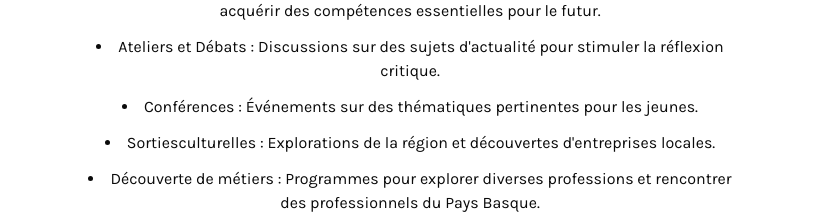
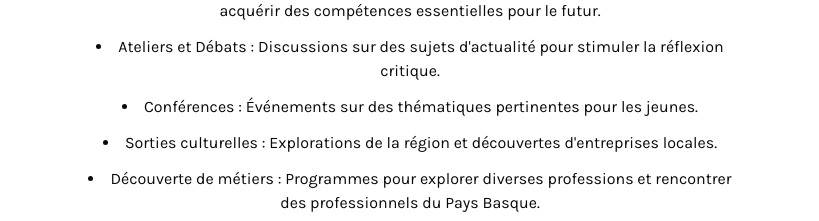
Before and after one commit to clemencefrz/cours-geroa, a Next.js app: page /about in a window 1280 px wide. Shown: the part 2940-3161 px from the top of the page, without its empty margins (230-1049 px from the left). Built offline with nearby package versions, Linux system fonts and the light colour scheme.

Commit message:
reviex Damien

```diff
--- a/app/about/component/About.tsx
+++ b/app/about/component/About.tsx
@@ -93,7 +93,7 @@ Depuis mes années en prépa, je donne régulièrement des cours particuliers à
           <div className="text-center">
             <h3 className="text-2xl font-semibold text-brandTwo mb-4">{`Faciliter l'accès à une formation de qualité`}</h3>
             <p className="text-lg leading-relaxed max-w-3xl mx-auto">
-              {`Chez Geroa, on souhaite faciliter l'accès à une formation de qualité dans le Pays Basque, tout en favorisant l'épanouissement personnel et le développement de l'esprit critique des élèves et jeunes adultes. Nous croyons fermement que chaque étudiant mérite un accompagnement personnalisé et possède les ressources en lui pour comprendre les défis académiques et une confiance renforcée pour atteindre ses objectifs.`}
+              {`Chez Geroa, on souhaite faciliter l'accès à une formation de qualité dans le Pays Basque, tout en favorisant l'épanouissement personnel et le développement de l'esprit critique des élèves et jeunes adultes. Nous croyons fermement que chaque étudiant mérite un accompagnement personnalisé et possède les ressources en lui et la confiance dont il a besoin pour atteindre ses objectifs.`}
             </p>
           </div>
 
@@ -111,7 +111,7 @@ Depuis mes années en prépa, je donne régulièrement des cours particuliers à
               <li>{` Soutien scolaire et activités pratiques :   Cours de soutien scolaire et ateliers pour acquérir des compétences essentielles pour le futur.`}</li>
               <li>{` Ateliers et Débats :   Discussions sur des sujets d'actualité pour stimuler la réflexion critique.`}</li>
               <li>{` Conférences :   Événements sur des thématiques pertinentes pour les jeunes.`}</li>
-              <li>{` Sortiesculturelles :   Explorations de la région et découvertes d'entreprises locales.`}</li>
+              <li>{` Sorties culturelles :   Explorations de la région et découvertes d'entreprises locales.`}</li>
               <li>{` Découverte de métiers :   Programmes pour explorer diverses professions et rencontrer des professionnels du Pays Basque.`}</li>
             </ul>
           </div>
@@ -138,7 +138,7 @@ Depuis mes années en prépa, je donne régulièrement des cours particuliers à
                 >
                   Biltoki
                 </a>
-                pour leurs halles.
+                {` pour leurs halles.`}
               </li>
               <li>{` Garantir une approche locale :   Chaque établissement sera dirigé par des personnes profondément ancrées dans leur communauté locale.`}</li>
               <li>{` Assurer l'Indépendance et l'Alignement :   Maintenir l'indépendance des écoles tout en respectant nos valeurs fondamentales pour offrir une approche éducative adaptée à chaque région.`}</li>
```
